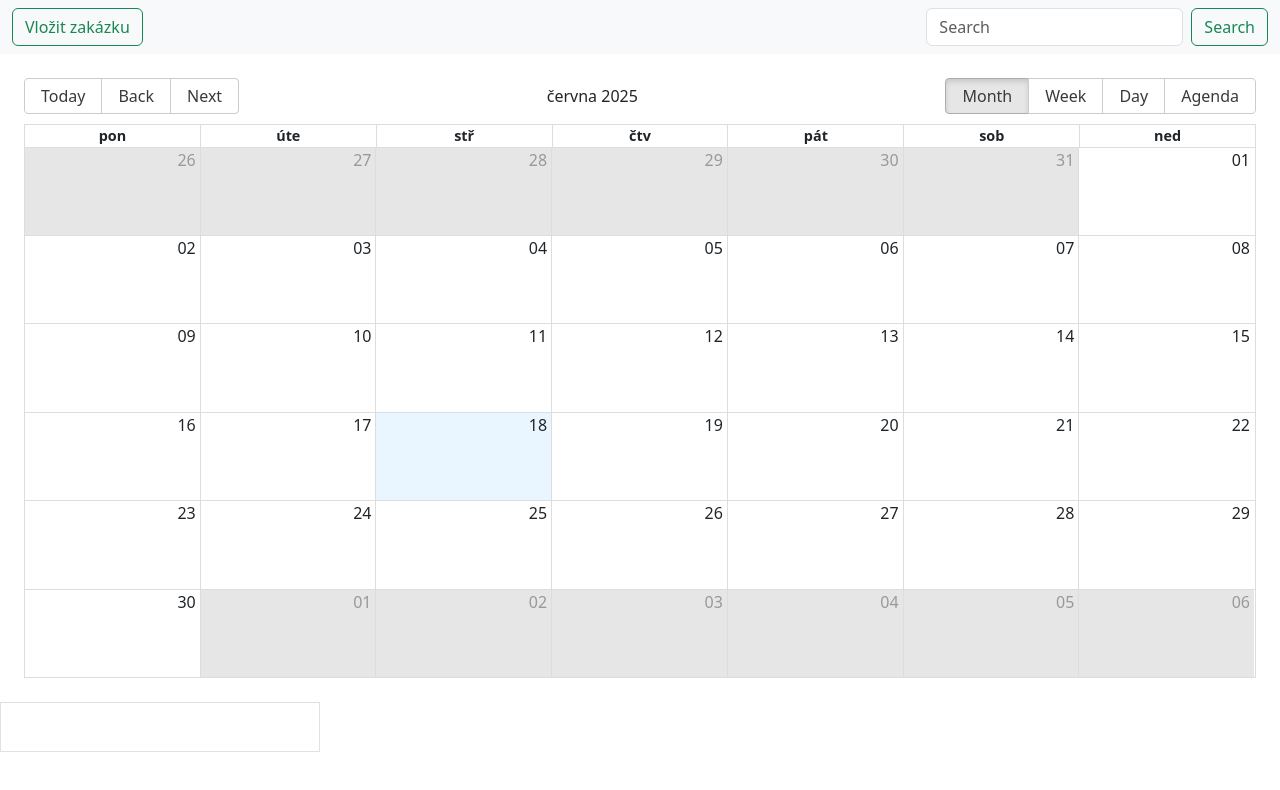
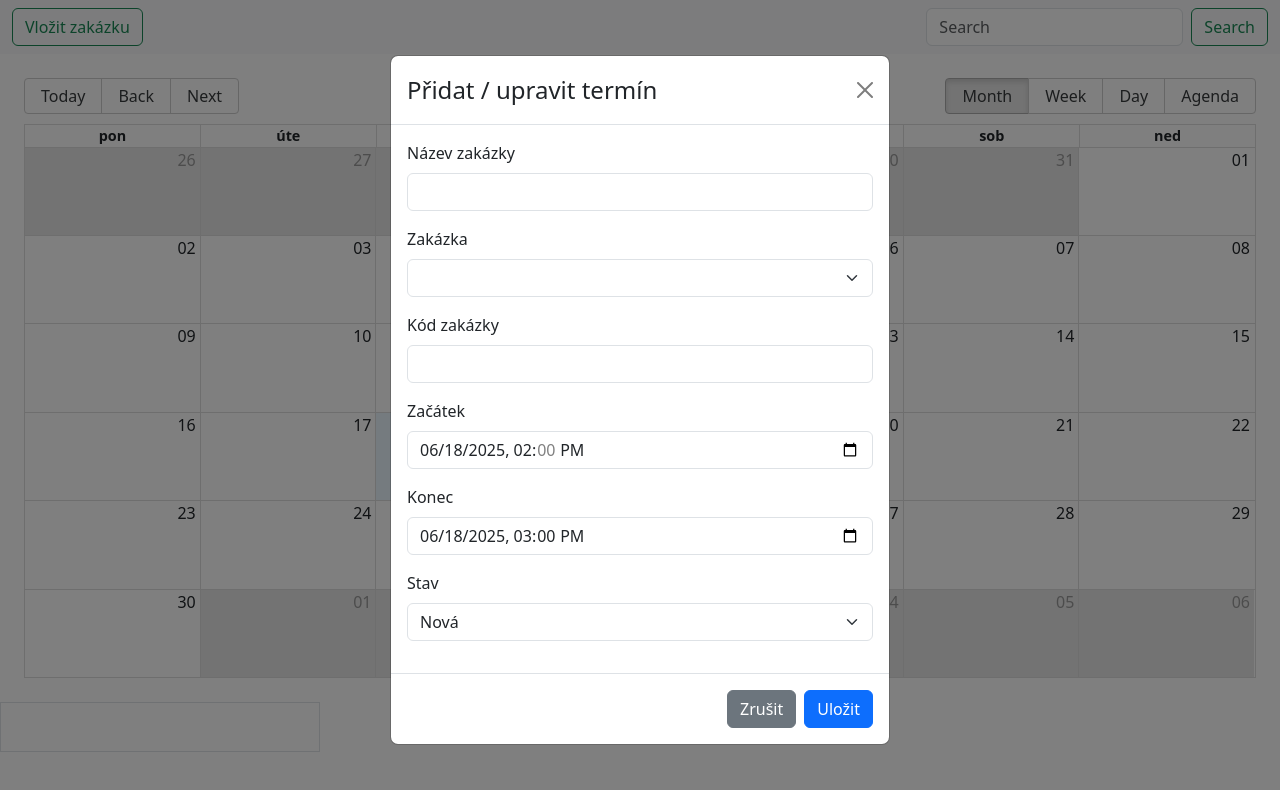
Before and after one commit to Admiam/Planning-calendar, a React (Vite) app: page / in a window 1280 px wide. Both pictures are taken after a click on the button "Vložit zakázku". Shown: the top 790 px of the page. Built offline with nearby package versions, Linux system fonts and the light colour scheme.

Commit message:
edit events, update modal form, fixed timezone

```diff
--- a/src/App.tsx
+++ b/src/App.tsx
@@ -1,14 +1,56 @@
 import './App.css'
+import { useState } from 'react';
+import {type Event as AppEvent, useSchedulerStore} from './store/useStore';
 import Calendar from './components/Calendar'
+import EventModal from "./components/EventModal.tsx";
+import type {SlotInfo} from "react-big-calendar";
+import {floorDateToIncrement} from "./utils/date.ts";
 
 function App() {
+    const [modalOpen, setModalOpen] = useState(false);
+    const [slotInfo, setSlotInfo] = useState<SlotInfo | null>(null);
+
+    // const orders = useSchedulerStore(s => s.orders);
+    const events = useSchedulerStore((s) => s.events);
+    const addEvent = useSchedulerStore((s) => s.addEvent);
+
+    const createDefaultSlot = (): SlotInfo => {
+        const start = floorDateToIncrement(new Date());
+        const end = new Date(start.getTime() + 60 * 60 * 1000); // +1h
+        return {
+            start,
+            end,
+            slots: [start],
+            action: 'select'
+        };
+    };
+
+
+    const handleSave = (
+        orderId: string,
+        orderName: string,
+        orderCode: string,
+        start: Date,
+        end: Date,
+        status: AppEvent['status']
+    ) => {
+        addEvent(orderId, orderName, orderCode, start, end, status);
+        setModalOpen(false);
+    };
 
   return (
       <div className="">
           <nav className="navbar navbar-expand-lg bg-body-tertiary">
               <div className="container-fluid d-flex justify-content-between">
                   <form className=" justify-content-start">
-                      <button className="btn btn-outline-success me-2" type="button">Vložit zakázku</button>
+                      <button className="btn btn-outline-success me-2"
+                              type="button"
+                              onClick={() => {
+                                  setModalOpen(true)
+                                  setSlotInfo(createDefaultSlot());
+                              }}>
+                          Vložit zakázku
+                      </button>
                   </form>
                   <form className="d-flex" role="search">
                       <input className="form-control me-2" type="search" placeholder="Search" aria-label="Search"/>
@@ -22,6 +64,16 @@ function App() {
           <aside className="w-25 border p-4">
 
           </aside>
+          {modalOpen && slotInfo && (
+              <EventModal
+                  slotInfo={slotInfo}
+                  events={events}
+                  onSave={handleSave}
+                  currentEvent={null}
+                  onClose={() => setModalOpen(false)}
+                  isEditing={false}
+              />
+          )}
       </div>
   )
 }
--- a/src/components/Calendar.tsx
+++ b/src/components/Calendar.tsx
@@ -23,19 +23,19 @@ const localizer = dateFnsLocalizer({
 });
 
 export default function Calendar() {
-    const events = useSchedulerStore((s) => s.events);
-    const orders = useSchedulerStore((s) => s.orders);
-    const addEvent = useSchedulerStore((s) => s.addEvent);
-
     const [slotInfo, setSlotInfo] = useState<SlotInfo | null>(null);
     const [modalOpen, setModalOpen] = useState(false);
     const [currentView, setCurrentView] = useState<View>(Views.MONTH);
     const [currentDate, setCurrentDate] = useState<Date>(new Date());
+    const [currentEvent, setCurrentEvent] = useState<AppEvent | null>(null);
 
+    const events = useSchedulerStore((s) => s.events);
+    const addEvent = useSchedulerStore((s) => s.addEvent);
+    const updateEvent = useSchedulerStore((s) => s.updateEvent);
 
     const mapped: RBCEvent[] = events.map((e) => ({
         id: e.id,
-        title: orders.find((o) => o.id === e.orderId)?.title || '',
+        title: e.title,
         start: e.start,
         end: e.end,
         resource: e,
@@ -48,12 +48,34 @@ export default function Calendar() {
 
     const handleSave = (
         orderId: string,
+        orderName: string,
+        orderCode: string,
         start: Date,
         end: Date,
         status: AppEvent['status']
     ) => {
-        addEvent(orderId, start, end, status);
+        if (currentEvent) {
+            updateEvent(currentEvent.id, orderId, orderName, orderCode, start, end, status);
+        } else {
+            addEvent(orderId, orderName, orderCode, start, end, status);
+        }
         setModalOpen(false);
+        setCurrentEvent(null)
+    };
+
+    const onSelectEvent = (ev: RBCEvent) => {
+        const appEv = ev.resource as AppEvent;
+        setCurrentEvent(appEv);
+        if (ev.start && ev.end) {
+            const slot: SlotInfo = {
+                start: ev.start,
+                end: ev.end,
+                slots: [ev.start],
+                action: 'select',
+            };
+            setSlotInfo(slot);
+        }
+        setModalOpen(true);
     };
 
     return (
@@ -64,7 +86,7 @@ export default function Calendar() {
                 events={mapped}
                 selectable
                 onSelectSlot={onSelectSlot}
-                onSelectEvent={(ev) => console.log('Edit event', ev)}
+                onSelectEvent={onSelectEvent}
                 style={{ height: 600}}
                 views={[Views.MONTH, Views.WEEK, Views.DAY, Views.AGENDA]}
                 view={currentView}
@@ -77,7 +99,8 @@ export default function Calendar() {
             {modalOpen && slotInfo && (
                 <EventModal
                     slotInfo={slotInfo}
-                    orders={orders}
+                    events={events}
+                    currentEvent={currentEvent}
                     onSave={handleSave}
                     onClose={() => setModalOpen(false)}
                 />
--- a/src/components/EventModal.tsx
+++ b/src/components/EventModal.tsx
@@ -2,30 +2,54 @@
 import { useState } from 'react';
 import { Modal, Button, Form } from 'react-bootstrap';
 import type { SlotInfo } from 'react-big-calendar';
-import type { Order } from '../store/useStore';
+import type { Event } from '../store/useStore';
+import { parse } from 'date-fns';
+import {formatHourOnly} from "../utils/date.ts";
 
 interface Props {
     slotInfo: SlotInfo;
-    orders: Order[];
+    events: Event[];
+    currentEvent: Event | null;
     onSave: (
         orderId: string,
+        oderName: string,
+        orderCode: string,
         start: Date,
         end: Date,
         status: 'new' | 'in-prep' | 'done'
     ) => void;
     onClose: () => void;
+    isEditing?: boolean;
 }
 
 export default function EventModal({
                                        slotInfo,
-                                       orders,
+                                       events,
+                                       currentEvent,
                                        onSave,
                                        onClose,
                                    }: Props) {
-    const [orderId, setOrderId] = useState<string>(orders[0]?.id || '');
+    console.log(events)
+    const [orderId, setOrderId] = useState<string>(currentEvent ? currentEvent?.id : '');
+    const [orderName, setOrderName] = useState<string>(currentEvent ? currentEvent?.title : '');
+    const [orderCode, setOrderCode] = useState<string>(currentEvent ? currentEvent?.code : '');
     const [start, setStart] = useState<Date>(slotInfo.start);
     const [end, setEnd] = useState<Date>(slotInfo.end);
     const [status, setStatus] = useState<'new' | 'in-prep' | 'done'>('new');
+
+
+
+    const handleStartChange = (value: string) => {
+        const parsed = parse(value, "yyyy-MM-dd'T'HH:mm", new Date());
+        parsed.setMinutes(0, 0, 0);
+        setStart(parsed);
+    };
+
+    const handleEndChange = (value: string) => {
+        const parsed = parse(value, "yyyy-MM-dd'T'HH:mm", new Date());
+        parsed.setMinutes(0, 0, 0);
+        setEnd(parsed);
+    };
 
     return (
         <Modal show onHide={onClose} centered>
@@ -36,25 +60,41 @@ export default function EventModal({
             <Modal.Body>
                 <Form>
                     <Form.Group className="mb-3" controlId="orderSelect">
+                        <Form.Label>Název zakázky</Form.Label>
+                        <Form.Control
+                            type="text"
+                            value={orderName}
+                            onChange={(e) => setOrderName(e.target.value)}
+                        />
+                    </Form.Group>
+                    <Form.Group className="mb-3" controlId="orderSelect">
                         <Form.Label>Zakázka</Form.Label>
                         <Form.Select
                             value={orderId}
                             onChange={(e) => setOrderId(e.target.value)}
                         >
-                            {orders.map((o) => (
+                            {events.map((o) => (
                                 <option key={o.id} value={o.id}>
                                     {o.title}
                                 </option>
                             ))}
                         </Form.Select>
                     </Form.Group>
-
+                    <Form.Group className="mb-3" controlId="orderSelect">
+                        <Form.Label>Kód zakázky</Form.Label>
+                        <Form.Control
+                            type="text"
+                            value={orderCode}
+                            onChange={(e) => setOrderCode(e.target.value)}
+                        />
+                    </Form.Group>
                     <Form.Group className="mb-3" controlId="startDate">
                         <Form.Label>Začátek</Form.Label>
                         <Form.Control
                             type="datetime-local"
-                            value={start.toISOString().substring(0, 16)}
-                            onChange={(e) => setStart(new Date(e.target.value))}
+                            step={3600}
+                            value={formatHourOnly(start)}
+                            onChange={(e) => handleStartChange(e.target.value)}
                         />
                     </Form.Group>
 
@@ -62,8 +102,8 @@ export default function EventModal({
                         <Form.Label>Konec</Form.Label>
                         <Form.Control
                             type="datetime-local"
-                            value={end.toISOString().substring(0, 16)}
-                            onChange={(e) => setEnd(new Date(e.target.value))}
+                            value={formatHourOnly(end)}
+                            onChange={(e) => handleEndChange(e.target.value)}
                         />
                     </Form.Group>
 
@@ -87,7 +127,7 @@ export default function EventModal({
                 </Button>
                 <Button
                     variant="primary"
-                    onClick={() => onSave(orderId, start, end, status)}
+                    onClick={() => onSave(orderId, orderName, orderCode, start, end, status)}
                 >
                     Uložit
                 </Button>
--- a/src/store/useStore.ts
+++ b/src/store/useStore.ts
@@ -1,28 +1,31 @@
 import {create} from 'zustand';
 import { v4 as uuid } from 'uuid';
 
-export interface Order {
+export interface Event {
     id: string;
+    eventId: string;
     title: string;
     code: string;
-    parentId?: string;
-}
-
-export interface Event {
-    id: string;
-    orderId: string;
-    title: string;
     start: Date;
     end: Date;
     status: 'new' | 'in-prep' | 'done';
 }
 
 interface SchedulerState {
-    orders: Order[];
     events: Event[];
-    addOrder: (title: string, code: string, parentId?: string) => void;
     addEvent: (
+        eventId: string,
+        title: string,
+        code : string,
+        start: Date,
+        end: Date,
+        status: Event['status']
+    ) => void;
+    updateEvent: (
+        id: string,
         orderId: string,
+        title: string,
+        code: string,
         start: Date,
         end: Date,
         status: Event['status']
@@ -30,17 +33,18 @@ interface SchedulerState {
 }
 
 export const useSchedulerStore = create<SchedulerState>((set) => ({
-    orders: [],
     events: [],
-    addOrder: (title, code, parentId) =>
-        set((state) => ({
-            orders: [...state.orders, { id: uuid(), title, code, parentId }],
-        })),
-    addEvent: (orderId, start, end, status) =>
+    addEvent: (eventId, title, code, start, end, status) =>
         set((state) => ({
             events: [
                 ...state.events,
-                { id: uuid(), orderId, title: '', start, end, status },
+                { id: uuid(), eventId, title, code, start, end, status },
             ],
         })),
+    updateEvent: (id, orderId, title, code , start, end, status) =>
+        set((s) => ({
+            events: s.events.map((ev) =>
+                ev.id === id ? { ...ev, orderId, title, code, start, end, status } : ev
+            ),
+        })),
 }));
--- /dev/null
+++ b/src/utils/date.ts
@@ -0,0 +1,9 @@
+import {format} from "date-fns";
+
+export function floorDateToIncrement(date: Date, increment = 30): Date {
+    const ms = 1000 * 60 * increment;
+    return new Date(Math.floor(date.getTime() / ms) * ms);
+}
+
+export const formatHourOnly = (date: Date) =>
+    format(date, "yyyy-MM-dd'T'HH':00'");
```
